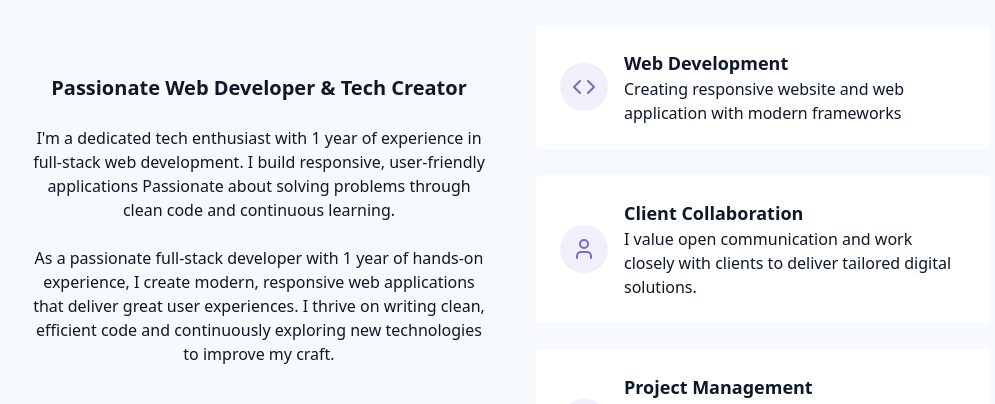
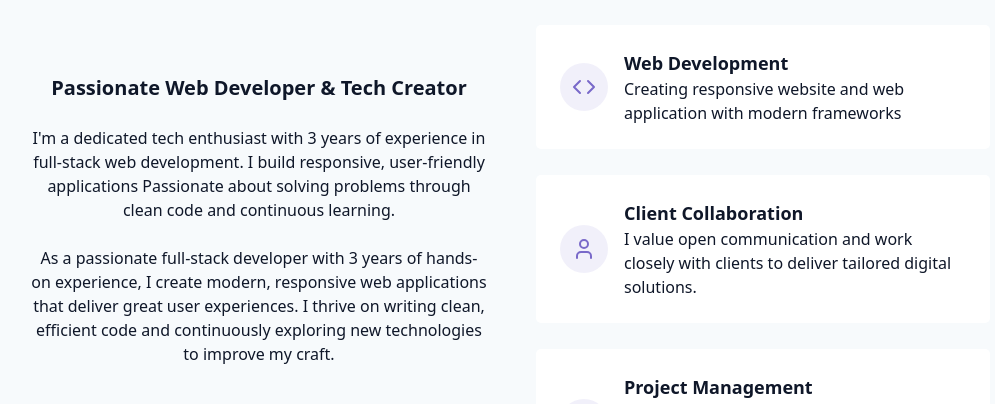
Before and after one commit to zionlooty/personal-portfolio, a React (Vite) app: page / in a window 1280 px wide. Shown: the part 960-1364 px from the top of the page, without its empty margins (129-1124 px from the left). Built offline with nearby package versions, Linux system fonts and the light colour scheme.

Commit message:
new changes in project and about me section

```diff
--- a/src/components/AboutSection.jsx
+++ b/src/components/AboutSection.jsx
@@ -10,11 +10,11 @@ export const AboutSecton = () => {
                 <div className="space-y-6">
                     <h3 className="text-xl font-semibold">Passionate Web Developer & Tech Creator</h3>
                     <p className="text-muted-foreground">
-                    I'm a dedicated tech enthusiast with 1 year of experience in full-stack web development. I build responsive, user-friendly applications Passionate about solving problems through clean code and continuous learning.
+                    I'm a dedicated tech enthusiast with 3 years of experience in full-stack web development. I build responsive, user-friendly applications Passionate about solving problems through clean code and continuous learning.
                     </p>
 
                     <p className="text-muted-foreground" >
-                    As a passionate full-stack developer with 1 year of hands-on experience, I create modern, responsive web applications that deliver great user experiences. I thrive on writing clean, efficient code and continuously exploring new technologies to improve my craft.
+                    As a passionate full-stack developer with 3 years of hands-on experience, I create modern, responsive web applications that deliver great user experiences. I thrive on writing clean, efficient code and continuously exploring new technologies to improve my craft.
                     </p>
                     <div className="flex flex-col sm:flex-row gap-4 pt-4 justify-center">
                         <a href="#contact" className="cosmic-button">
--- a/src/components/projectSection.jsx
+++ b/src/components/projectSection.jsx
@@ -17,11 +17,19 @@ const projects = [
     tags: ["React", "TailwindCSS", "mySQL","NodeJS", "ExpressJS"]
   },
   {
-    id: 2,
+    id: 3,
     title: "PORTFOLIO WEBSITE",
     description: "A portfolio website using react and tailwind",
     image: "/assets/project3.png",
     tags: ["React", "TailwindCSS"]
+  },
+
+  {
+    id:4,
+    title: "BLOG PLATFORM",
+    description: "A blog platform webiste using nextjs and typescript",
+    image:"/assets/project6.png",
+    tags: ["Next.js", "TypeScript"]
   }
 ]
 
```
Also changed, not shown: src/components/ContactSection.jsx (+4 -4 lines), public/assets/project6.png (added).
